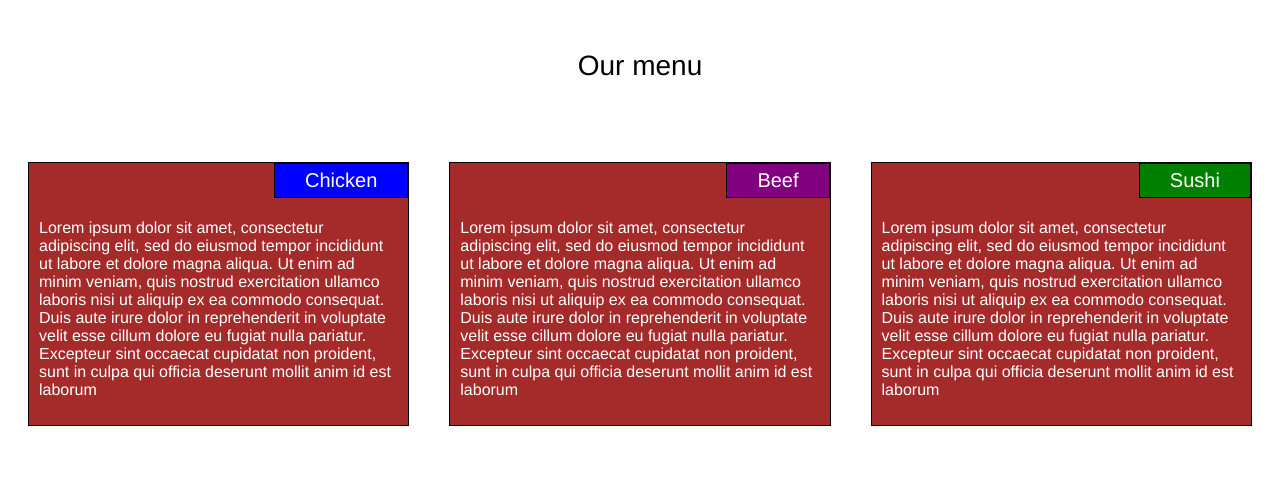
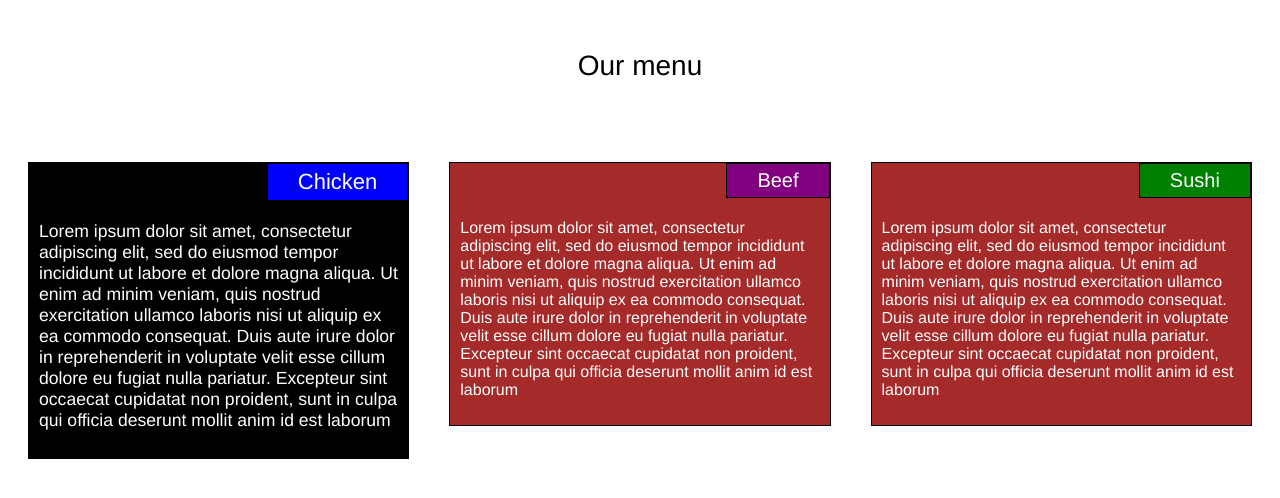
Before and after one commit to Moses1959/Web-development, a plain HTML site: page mod2_solution/index.html in a window 1280 px wide. In both pictures the pointer is over the element 218 px from the left and 294 px from the top of the page. Drawn offline with Linux system fonts and the light colour scheme.

Commit message:
added hover effect

```diff
--- a/mod2_solution/css/style.css
+++ b/mod2_solution/css/style.css
@@ -30,6 +30,14 @@ section {
 
 
 }
+
+/* when hovered */
+section:hover {
+  transition-duration: 1.2s;
+  font-size: 1.1em;
+  background-color: black;
+}
+
 #title-region1{
 	padding: 5px 30px 5px 30px;
 	border: 1px solid black;
@@ -55,6 +63,8 @@ section {
 	float: right;
 
 }
+
+
 
 /* Simple Responsive Framework. */
 .row {
```
